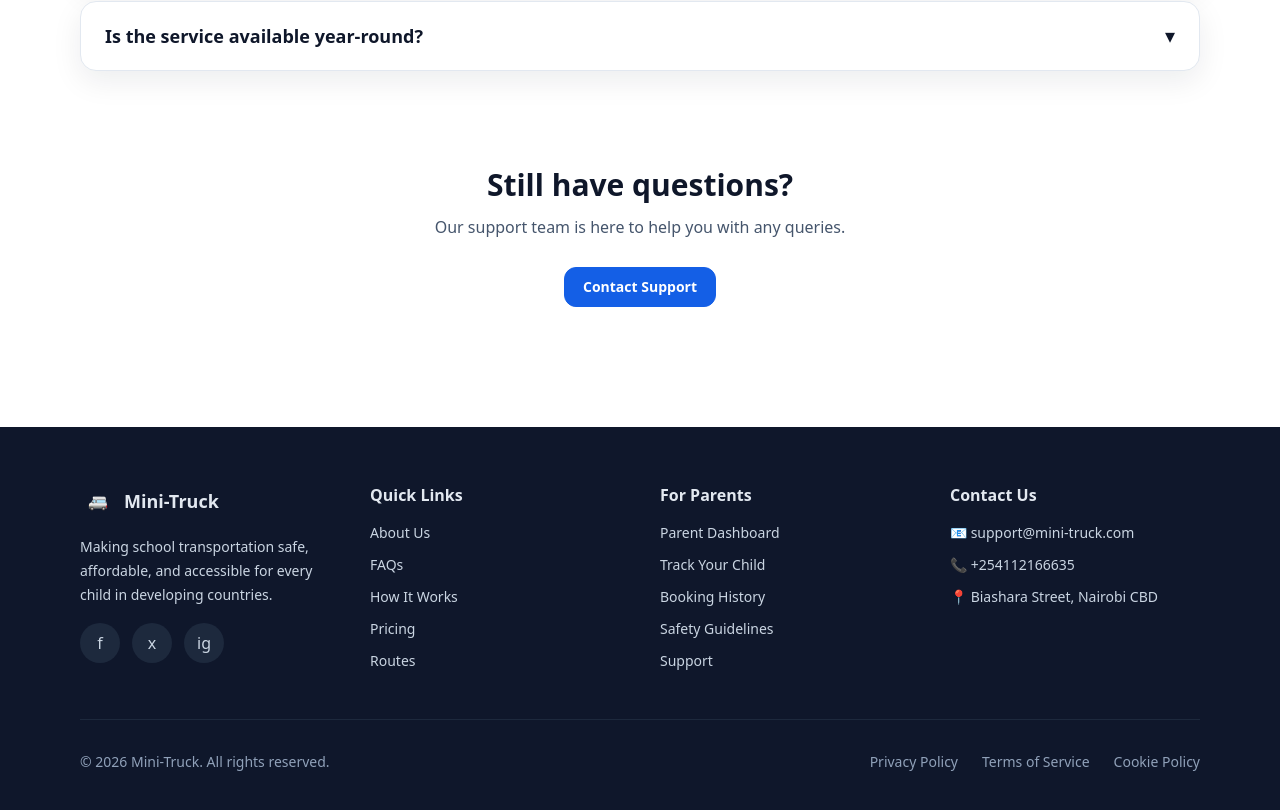
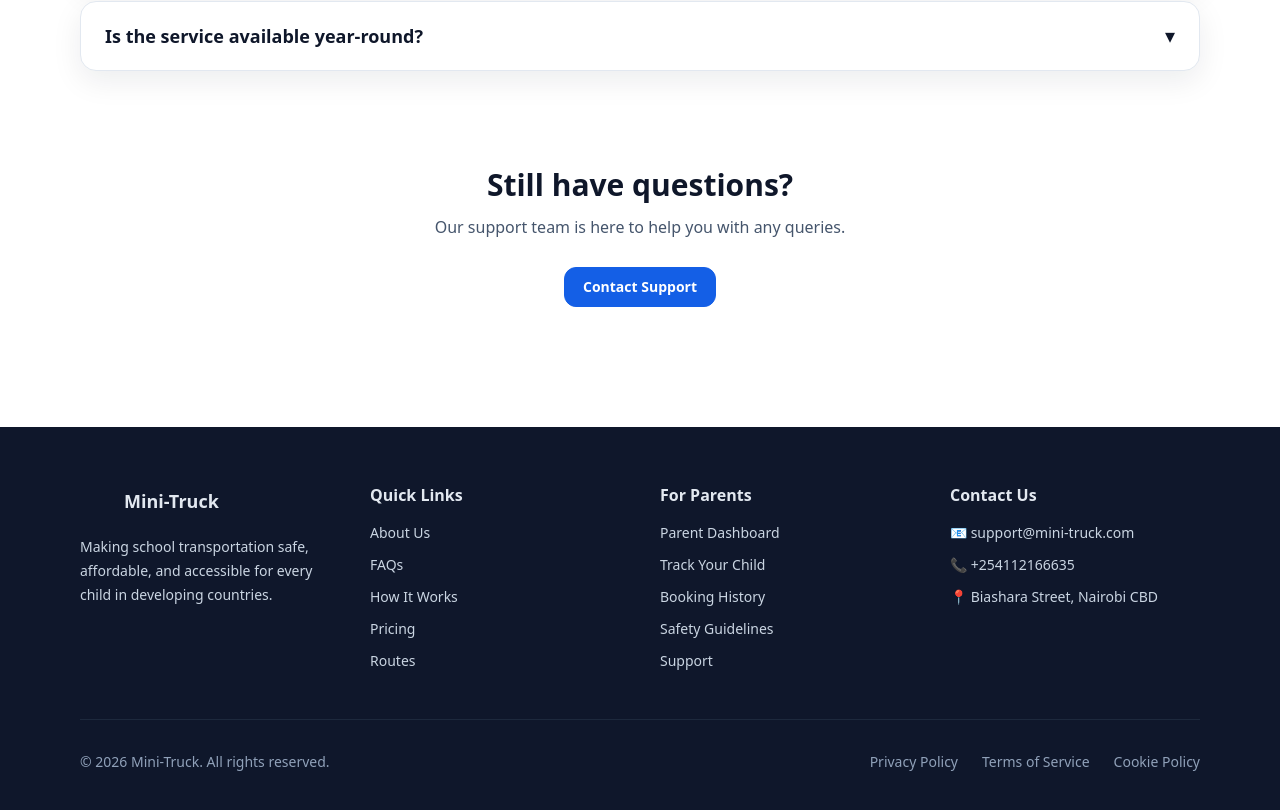
Before and after one commit to RoyCheru/Mini-Track, a Next.js app in the folder frontend/client/: page / in a window 1280 px wide. Shown: the part 2795-3605 px from the top of the page. Built offline with nearby package versions, Linux system fonts and the light colour scheme.

Commit message:
edited the footer section

```diff
--- a/frontend/client/app/components/Footer.tsx
+++ b/frontend/client/app/components/Footer.tsx
@@ -9,18 +9,13 @@ export default function Footer() {
           <div>
             <div className="flex items-center gap-2">
               <span className="inline-flex h-9 w-9 items-center justify-center rounded-xl bg-brand-600 text-white">
-                🚐
+
               </span>
               <span className="text-lg font-extrabold">Mini-Truck</span>
             </div>
             <p className="mt-4 text-sm leading-6 text-slate-300">
               Making school transportation safe, affordable, and accessible for every child in developing countries.
             </p>
-            <div className="mt-4 flex gap-3 text-slate-300">
-              <span className="inline-flex h-10 w-10 items-center justify-center rounded-full bg-slate-800">f</span>
-              <span className="inline-flex h-10 w-10 items-center justify-center rounded-full bg-slate-800">x</span>
-              <span className="inline-flex h-10 w-10 items-center justify-center rounded-full bg-slate-800">ig</span>
-            </div>
           </div>
 
           <div>
```
